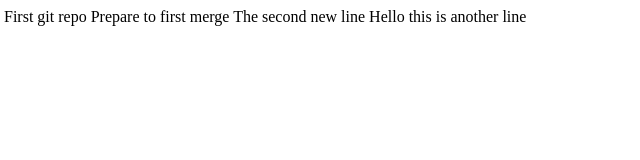
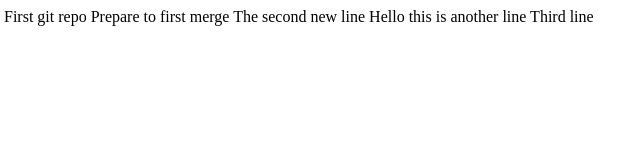
Before and after one commit to Solvegam/git-dev-007, a plain HTML site: page index.html in a window 1280 px wide. Shown: the full height of the page, 4-644 px from the left. Drawn offline with Linux system fonts and the light colour scheme.

Commit message:
The third new line is added

```diff
--- a/index.html
+++ b/index.html
@@ -7,5 +7,6 @@ First git repo
 Prepare to first merge
 The second new line
 Hello this is another line
+Third line
 </body>
 </html>
```
